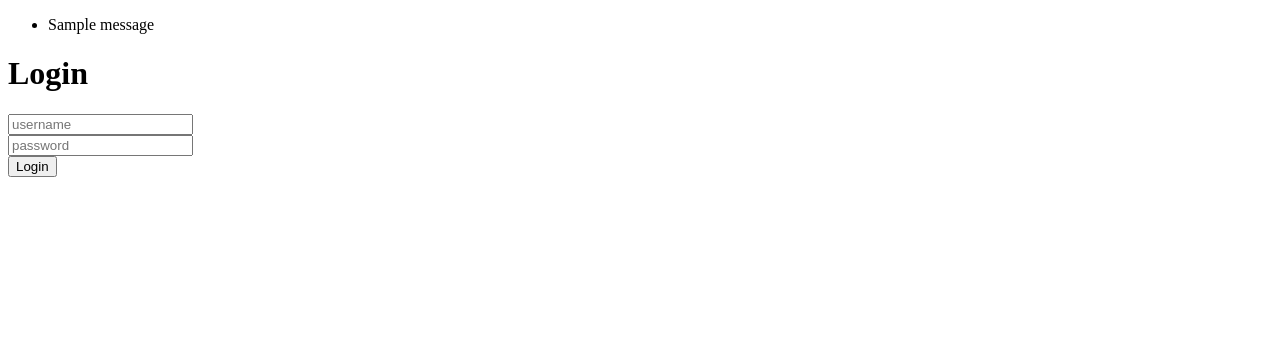
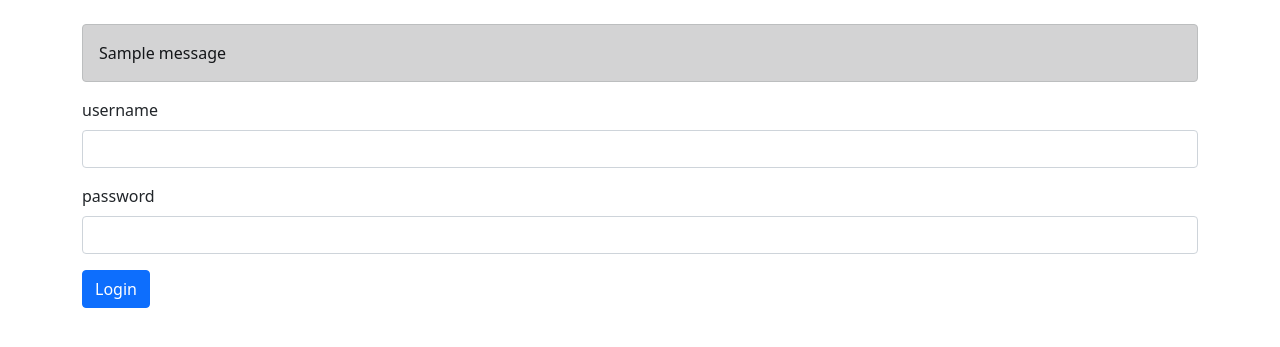
Before and after one commit to slolow/slocloud, a Flask app: page /login in a window 1280 px wide. Shown: the top 347 px of the page. Run offline with Flask 2, Linux system fonts and the light colour scheme; one stand-in notice (Sample message) is shown; parts of the project's set-up code (start-up, migrations or seed data) failed here and were passed over; some libraries are stand-ins or nearby versions.

Commit message:
Styled app

```diff
--- a/templates/400.html
+++ b/templates/400.html
@@ -5,5 +5,4 @@
 {% block body %}
   <h1>400 - Bad Request</h1>
   <p>The path does not exist: {{ path }}</p>
-  <p><a href="{{ url_for('show_main_directory') }}">go to home page</a></p>
 {% endblock %}
--- a/templates/404.html
+++ b/templates/404.html
@@ -5,5 +5,4 @@
 {% block body %}
   <h1>404 - Page Not Found</h1>
   <p>What you were looking for is just not there.</p>
-  <p><a href="{{ url_for('show_main_directory') }}">go to home page</a></p>
 {% endblock %}
--- a/templates/layout.html
+++ b/templates/layout.html
@@ -3,25 +3,34 @@
 <head>
   <meta charset="UTF-8">
   <title>{% block title %}{% endblock %}</title>
+  <link href="https://cdn.jsdelivr.net/npm/bootstrap@5.0.0-beta3/dist/css/bootstrap.min.css" rel="stylesheet" integrity="sha384-eOJMYsd53ii+scO/bJGFsiCZc+5NDVN2yr8+0RDqr0Ql0h+rP48ckxlpbzKgwra6" crossorigin="anonymous">
   {% block head %}{% endblock %}
 </head>
 <body>
-	<div id="navigation bar">
   {% if authenticated_user %}
-			<a href="{{ url_for('show_main_directory') }}">go to home page</a>
-			<a href="{{ url_for('logout') }}">Logout</a>
+  	<div id="navigation bar" class="card">
+      <div class="card-header">
+  			<a class="btn btn-secondary" href="{{ url_for('show_main_directory') }}">home</a>
+  			<a class="btn btn-secondary" href="{{ url_for('logout') }}">Logout</a>
+      </div>
+  	</div>
   {% endif %}
-	</div>
+  <br>
+  <div class="container">
     {% with messages = get_flashed_messages() %}
   	  {% if messages %}
-		<ul>
     		{% for message in messages %}
-		  <li>{{ message }}</li>
+          <div class="alert alert-dark" role="alert">
+            {{ message }}
+          </div>
     		{% endfor %}
-		</ul>
   	  {% endif %}
   	{% endwith %}
 
   	{% block body %}
   	{% endblock %}
+  </div>
+
+  <script src="https://cdn.jsdelivr.net/npm/bootstrap@5.0.0-beta3/dist/js/bootstrap.bundle.min.js" integrity="sha384-JEW9xMcG8R+pH31jmWH6WWP0WintQrMb4s7ZOdauHnUtxwoG2vI5DkLtS3qm9Ekf" crossorigin="anonymous"></script>
+</body>
 </html>
--- a/templates/login.html
+++ b/templates/login.html
@@ -3,13 +3,16 @@
 {% block title %}Login{% endblock %}
 
 {% block body %}
-	<h1>Login</h1>
 	<form action="{{ url_for('login', next=request.endpoint) }}" method="post">
-		<input type="hidden" name="csrf_token" value="{{ csrf_token() }}"/>
-		<input name="username" placeholder="username" type="text"/>
-		<br>
-		<input name="password" placeholder="password" type="password"/>
-		<br>
-		<button>Login</button>
+	  <div class="mb-3">
+			<input type="hidden" name="csrf_token" value="{{ csrf_token() }}"/>
+	    <label for="username" class="form-label">username</label>
+	    <input type="text" class="form-control" name="username" id="username">
+	  </div>
+	  <div class="mb-3">
+	    <label for="password" class="form-label">password</label>
+	    <input type="password" name="password" class="form-control" id="password">
+	  </div>
+	  <button type="submit" class="btn btn-primary">Login</button>
 	</form>
 {% endblock %}
--- a/templates/upload.html
+++ b/templates/upload.html
@@ -1,6 +1,6 @@
 {% extends "layout.html" %}
 
-{% block title %}slocloud{% endblock %}
+{% block title %}Upload{% endblock %}
 
 {% block head %}
   {{ dropzone.load_css() }}
```
Also changed, not shown: templates/complete.html (+4 -3 lines), templates/confirmdelete.html (+8 -6 lines), templates/folderform.html (+6 -3 lines), templates/media.html (+13 -20 lines). Lines whose indentation alone changed are shown as unchanged.
